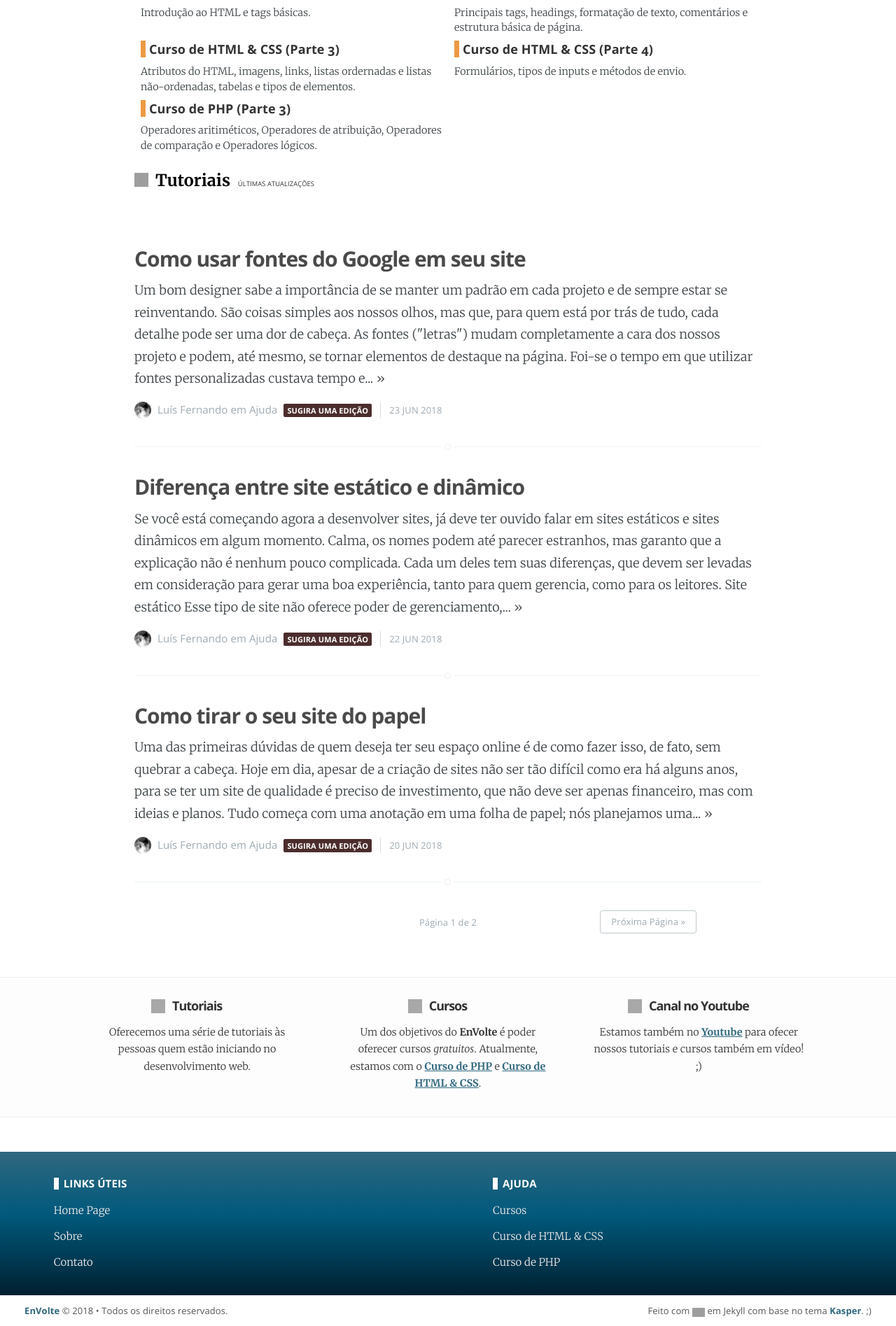
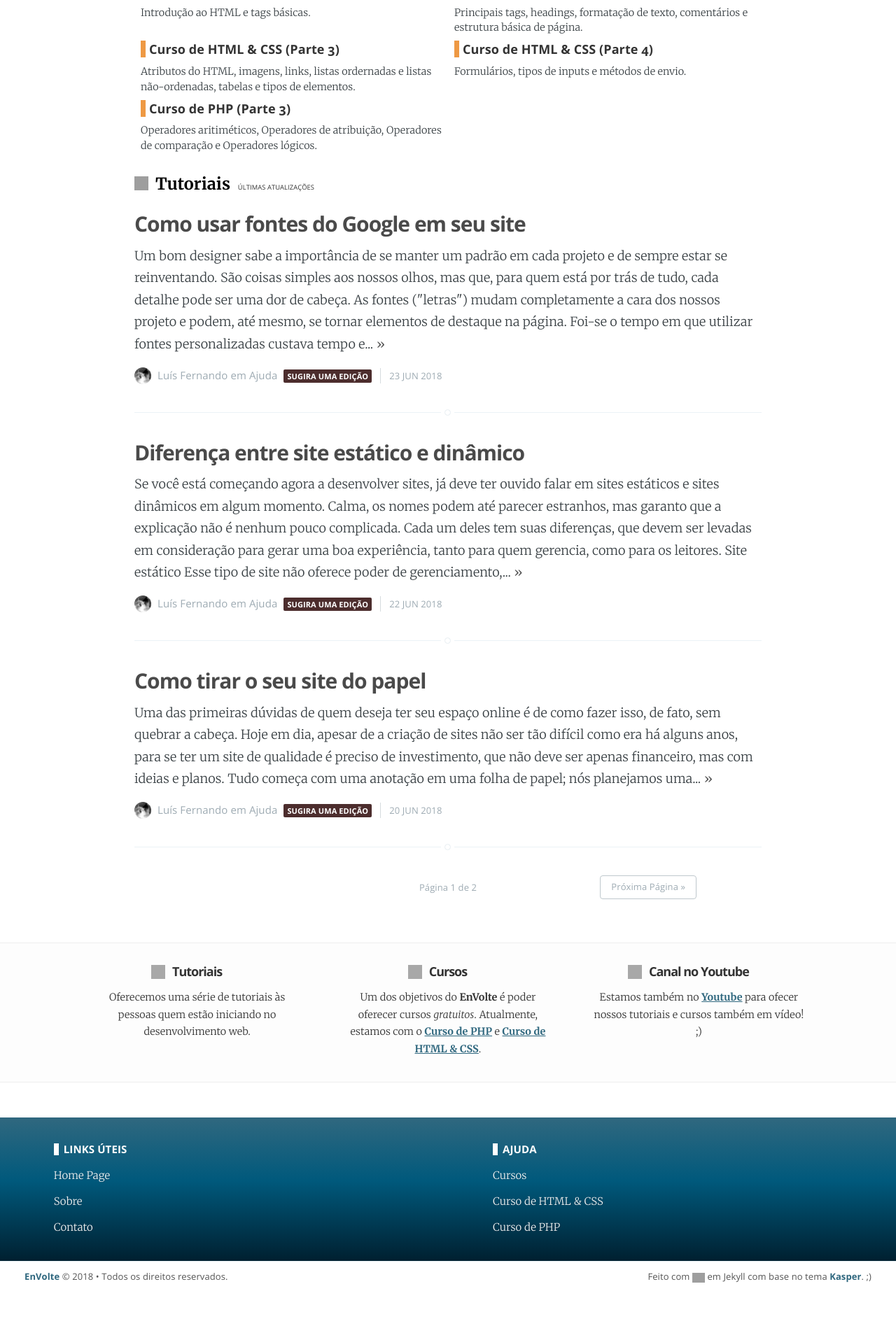
Before and after one commit to EnVolte/envolte.github.io, a Jekyll site: the page built from index.html, in a window 1280 px wide. Shown: the part 978-2873 px from the top of the page at 70% size. Built offline with Jekyll 4.4.1, drawn with Linux system fonts in a browser that asks for light colours; the list of posts is cut into pages by our own code; after the commit the page ends 2823 px from its top, so only the background shows below that; grey boxes are pictures that could not be loaded.

Commit message:
Update index.html

```diff
--- a/index.html
+++ b/index.html
@@ -73,8 +73,8 @@
 
 
 <section id="alin" style="margin-bottom: 0px;">
-	<main style="width: 70%; margin: 0px auto -40px;">
-	<div class="titlep"><span class="ico" style="background-image: url('https://raw.githubusercontent.com/google/material-design-icons/master/action/2x_web/ic_chrome_reader_mode_black_48dp.png');"></span> Tutoriais <a href="#" style="margin: 0px 0px 3px 5px; font-size: 0.4em; color: #333; font-family: Open Sans; font-weight: normal; text-transform: uppercase;">Últimas atualizações</a></div>
+	<main style="width: 70%; margin: 0px auto 0px;">
+	<div class="titlep" style="margin-bottom: -30px;"><span class="ico" style="background-image: url('https://raw.githubusercontent.com/google/material-design-icons/master/action/2x_web/ic_chrome_reader_mode_black_48dp.png');"></span> Tutoriais <a href="#" style="margin: 0px 0px 3px 5px; font-size: 0.4em; color: #333; font-family: Open Sans; font-weight: normal; text-transform: uppercase;">Últimas atualizações</a></div>
 	</main>
 
 		</section>
```
